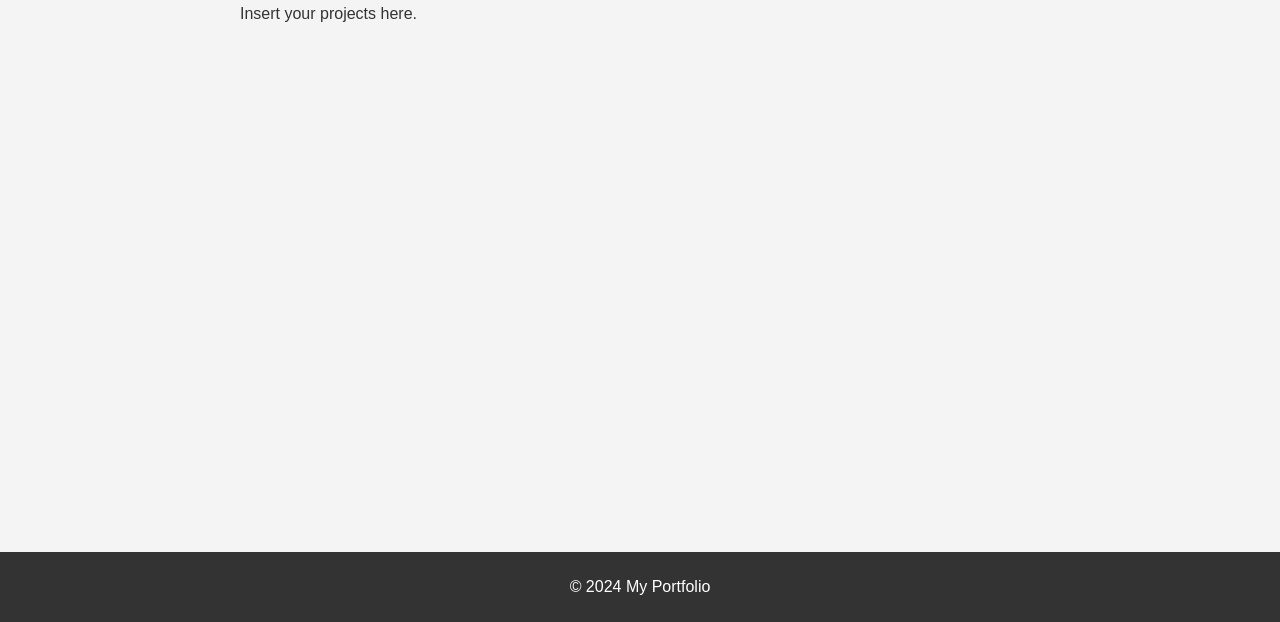
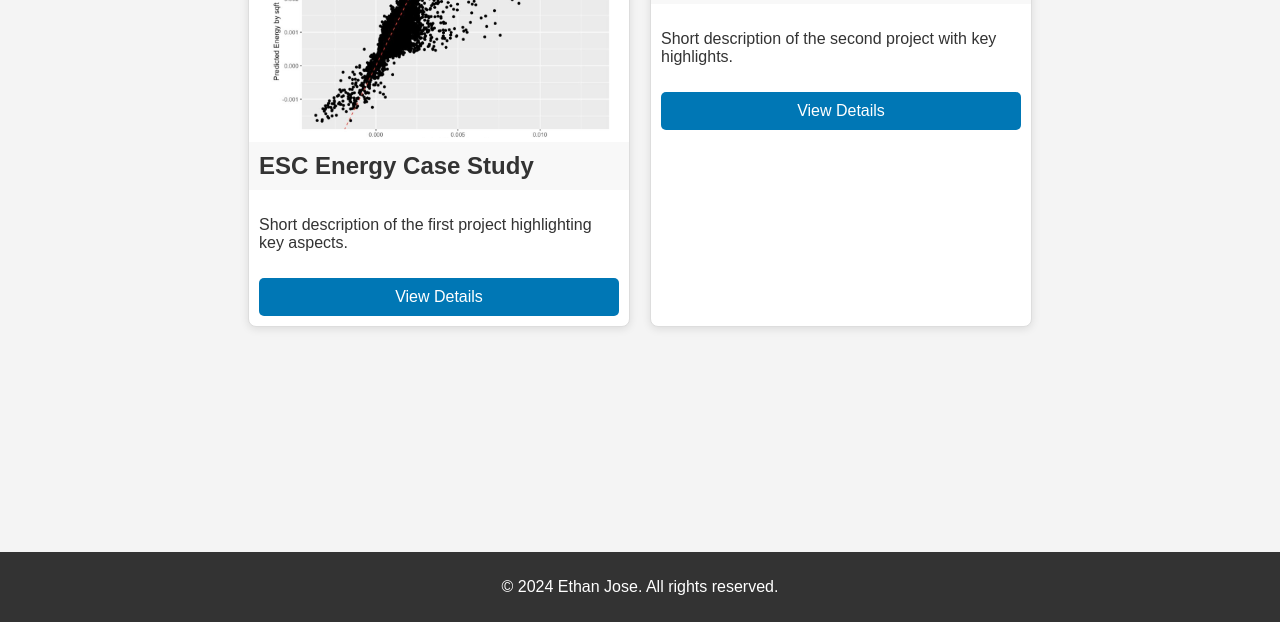
Before and after one commit to ethanjose1/ethanjose1.github.io, a plain HTML site: page projects.html in a window 1280 px wide. Shown: the part 178-800 px from the top of the page. Drawn offline with Linux system fonts and the light colour scheme.

Commit message:
Add projects

```diff
--- a/projects.html
+++ b/projects.html
@@ -4,12 +4,12 @@
     <meta charset="UTF-8">
     <meta http-equiv="X-UA-Compatible" content="IE=edge">
     <meta name="viewport" content="width=device-width, initial-scale=1.0">
-    <title>Projects</title>
+    <title>Projects - Ethan Jose</title>
     <link rel="stylesheet" href="styles.css">
 </head>
 <body>
     <header>
-        <h1>My Projects</h1>
+        <h1>Projects</h1>
         <nav>
             <ul>
                 <li><a href="index.html">Home</a></li>
@@ -22,11 +22,24 @@
         </nav>
     </header>
     <main>
-        <h2>Projects</h2>
-        <p>Insert your projects here.</p>
+        <section class="projects">
+            <div class="project-card">
+                <img src="images/project1.jpg" alt="Project 1" class="project-img">
+                <h3>ESC Energy Case Study</h3>
+                <p>Short description of the first project highlighting key aspects.</p>
+                <a href="project1-details.html" class="button">View Details</a>
+            </div>
+            <div class="project-card">
+                <img src="project2.jpg" alt="Project 2" class="project-img">
+                <h3>Project Title 2</h3>
+                <p>Short description of the second project with key highlights.</p>
+                <a href="project2-details.html" class="button">View Details</a>
+            </div>
+            <!-- Add more project cards as needed -->
+        </section>
     </main>
     <footer>
-        <p>© 2024 My Portfolio</p>
+        <p>© 2024 Ethan Jose. All rights reserved.</p>
     </footer>
 </body>
 </html>
--- a/styles.css
+++ b/styles.css
@@ -140,3 +140,70 @@ footer {
 .resume h2 {
     margin-bottom: 20px;
 }
+
+
+/* Project Card Styles */
+.projects {
+    display: flex;
+    flex-wrap: wrap;
+    gap: 20px;
+    justify-content: center;
+}
+
+.project-card {
+    background-color: #fff;
+    border: 1px solid #ddd;
+    border-radius: 8px;
+    box-shadow: 0 2px 8px rgba(0, 0, 0, 0.1);
+    overflow: hidden;
+    width: calc(50% - 20px); /* Two cards per row */
+    transition: transform 0.2s;
+}
+
+.project-card:hover {
+    transform: translateY(-5px);
+}
+
+.project-img {
+    width: 100%;
+    height: 200px;
+    object-fit: cover;
+}
+
+.project-card h3 {
+    padding: 10px;
+    margin: 0;
+    font-size: 1.5em;
+    background-color: #f8f8f8;
+}
+
+.project-card p {
+    padding: 10px;
+    font-size: 1em;
+}
+
+.button {
+    display: block;
+    text-align: center;
+    margin: 10px;
+    padding: 10px;
+    background-color: #0077b5;
+    color: #fff;
+    text-decoration: none;
+    border-radius: 5px;
+    transition: background-color 0.3s ease;
+}
+
+.button:hover {
+    background-color: #005582;
+}
+
+footer {
+    background-color: #333;
+    color: #fff;
+    text-align: center;
+    padding: 10px 0;
+    position: fixed;
+    width: 100%;
+    bottom: 0;
+}
```
Also changed, not shown: project1-details.html (added, +36 -0 lines), images/project1.JPG (added).
